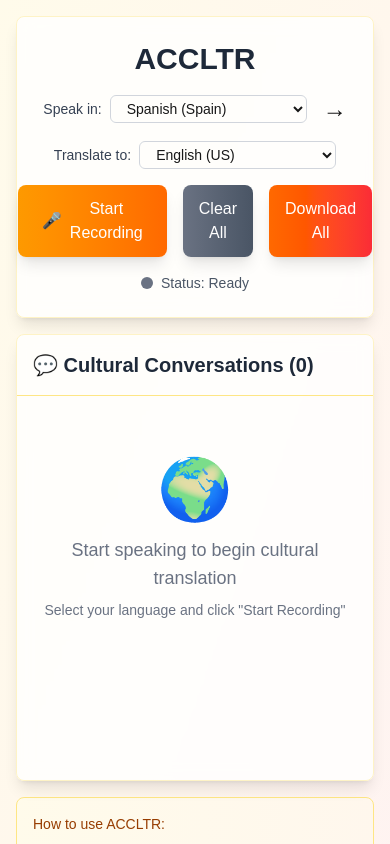
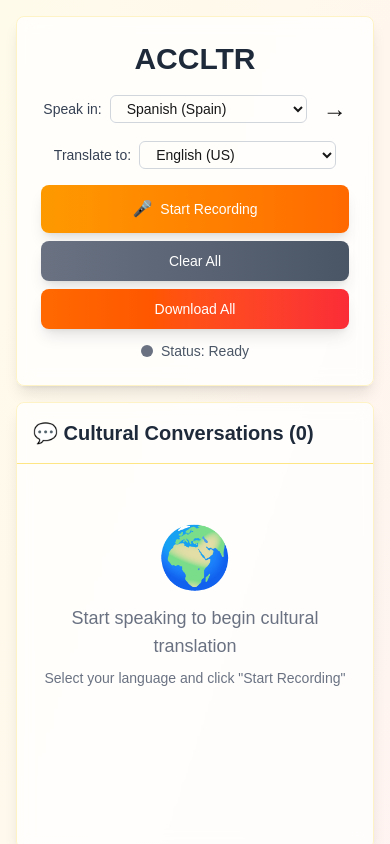
Before and after one commit to catmajor/ACCLTR, a Next.js app: page / in a window 390 px wide. Shown: the top 844 px of the page. Built offline with nearby package versions, Linux system fonts and the light colour scheme.

Commit message:
Fixed phone dimensions

```diff
--- a/src/app/components/CulturalTranscriber.jsx
+++ b/src/app/components/CulturalTranscriber.jsx
@@ -405,30 +405,31 @@ export default function CulturalTranscriber() {
             </div>
           )}
 
-          {/* Control Buttons */}
-          <div className="flex justify-center space-x-4 mb-4">
+          {/* Control Buttons - Fixed Mobile Layout */}
+          <div className="flex flex-col sm:flex-row justify-center gap-2 sm:gap-3 mb-3 sm:mb-4 w-full">
             {!isListening ? (
               <button
                 onClick={startListening}
                 disabled={!isSupported}
-                className="px-6 py-3 bg-gradient-to-r from-amber-500 to-orange-500 text-white rounded-lg hover:from-amber-600 hover:to-orange-600 focus:outline-none focus:ring-2 focus:ring-amber-500 focus:ring-offset-2 font-medium disabled:bg-gray-400 disabled:cursor-not-allowed flex items-center space-x-2 shadow-lg"
+                className="w-full sm:w-auto px-4 sm:px-6 py-3 sm:py-3 bg-gradient-to-r from-amber-500 to-orange-500 text-white rounded-lg hover:from-amber-600 hover:to-orange-600 focus:outline-none focus:ring-2 focus:ring-amber-500 focus:ring-offset-2 font-medium disabled:bg-gray-400 disabled:cursor-not-allowed flex items-center justify-center space-x-2 shadow-lg min-h-[44px] text-sm sm:text-sm"
               >
-                <span>🎤</span>
+                <span className="text-base sm:text-base">🎤</span>
                 <span>Start Recording</span>
               </button>
             ) : (
               <button
                 onClick={stopListening}
-                className="px-6 py-3 bg-gradient-to-r from-red-500 to-red-600 text-white rounded-lg hover:from-red-600 hover:to-red-700 focus:outline-none focus:ring-2 focus:ring-red-500 focus:ring-offset-2 font-medium flex items-center space-x-2 shadow-lg"
+                className="w-full sm:w-auto px-4 sm:px-6 py-3 sm:py-3 bg-gradient-to-r from-red-500 to-red-600 text-white rounded-lg hover:from-red-600 hover:to-red-700 focus:outline-none focus:ring-2 focus:ring-red-500 focus:ring-offset-2 font-medium flex items-center justify-center space-x-2 shadow-lg min-h-[44px] text-sm sm:text-sm"
               >
-                <span>⏹️</span>
+                <span className="text-base sm:text-base">⏹️</span>
                 <span>Stop Recording</span>
               </button>
             )}
 
+            <div className="flex flex-col sm:flex-row gap-2 sm:gap-3 w-full sm:w-auto">
               <button
                 onClick={clearAllConversations}
-              className="px-4 py-3 bg-gradient-to-r from-gray-500 to-gray-600 text-white rounded-lg hover:from-gray-600 hover:to-gray-700 focus:outline-none focus:ring-2 focus:ring-gray-500 focus:ring-offset-2 font-medium shadow-lg"
+                className="w-full sm:w-auto px-3 sm:px-4 py-2 sm:py-3 bg-gradient-to-r from-gray-500 to-gray-600 text-white rounded-lg hover:from-gray-600 hover:to-gray-700 focus:outline-none focus:ring-2 focus:ring-gray-500 focus:ring-offset-2 font-medium shadow-lg min-h-[40px] text-sm"
               >
                 Clear All
               </button>
@@ -436,10 +437,11 @@ export default function CulturalTranscriber() {
               <button
                 onClick={downloadAllConversations}
                 disabled={conversations.length === 0}
-              className="px-4 py-3 bg-gradient-to-r from-orange-500 to-red-500 text-white rounded-lg hover:from-orange-600 hover:to-red-600 focus:outline-none focus:ring-2 focus:ring-orange-500 focus:ring-offset-2 font-medium disabled:bg-gray-300 disabled:cursor-not-allowed shadow-lg"
+                className="w-full sm:w-auto px-3 sm:px-4 py-2 sm:py-3 bg-gradient-to-r from-orange-500 to-red-500 text-white rounded-lg hover:from-orange-600 hover:to-red-600 focus:outline-none focus:ring-2 focus:ring-orange-500 focus:ring-offset-2 font-medium disabled:bg-gray-300 disabled:cursor-not-allowed shadow-lg min-h-[40px] text-sm"
               >
                 Download All
               </button>
+            </div>
           </div>
 
           {/* Status Indicator */}
```
Lines whose indentation alone changed are shown as unchanged.
